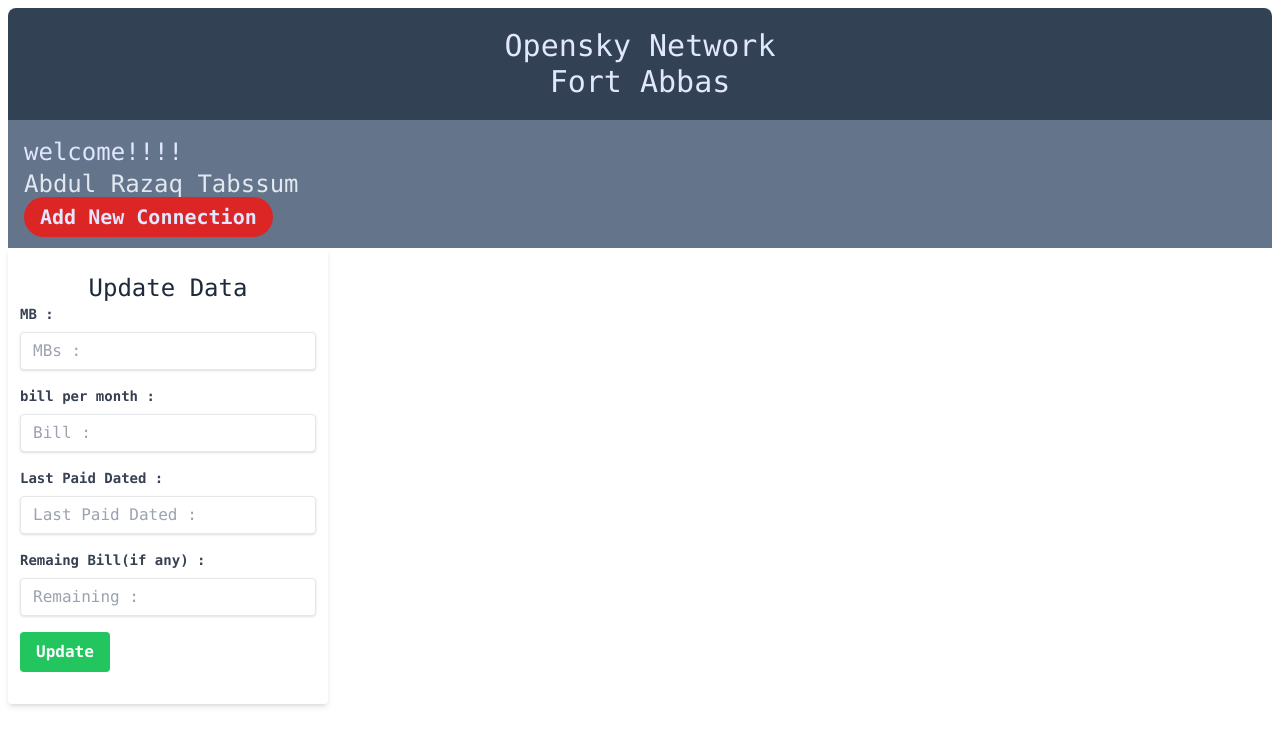
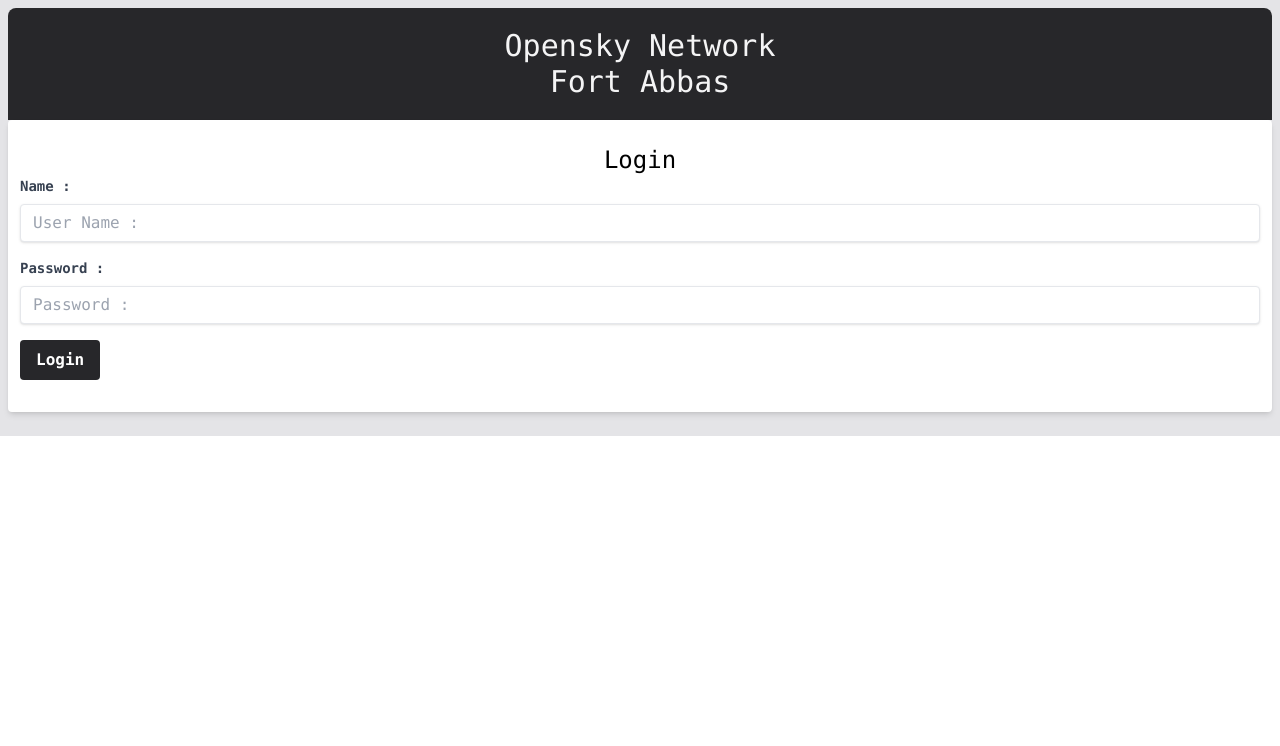
Before and after one commit to zohaibwebdev/opensky, a React (Create React App) app: page /update/1 in a window 1280 px wide. Shown: the top 746 px of the page. Built offline with nearby package versions, Linux system fonts and the light colour scheme.

Commit message:
login detail

```diff
--- a/src/Add.jsx
+++ b/src/Add.jsx
@@ -25,7 +25,7 @@ const Add = () => {
   }
   return (
     <>
-      <div className="w-full max-w-xs bg-white shadow-md rounded px-3 pt-6 pb-8 mb-4">
+      <div className="w-full  bg-white shadow-md rounded px-3 pt-6 pb-8 mb-4">
         <h1 className="text-slate-800 text-2xl text-center">
           Add New Connection
         </h1>
--- a/src/App.js
+++ b/src/App.js
@@ -6,11 +6,31 @@ import Update from "./Update";
 import { Routes, Route } from "react-router-dom";
 import Detail from "./Detail";
 import Delete from "./Delete";
+import Welcom from "./Welcom";
+import Login from "./Login";
+import { useState } from "react";
 
 const App = () => {
+  const [login, setLogin] = useState(false);
   return (
-    <div className="p-2 font-mono">
+    <div className="p-2 font-mono bg-zinc-200">
       <Header />
+
+      {login ? (
+        <Routes>
+          <Route path="/" element={<Content setLogin={setLogin} />} />
+          <Route path="/add" element={<Add />} />
+          <Route path="/update" element={<Update />} />
+          <Route path="/detail/:did" element={<Detail />} />
+          <Route path="/delete/:did" element={<Delete />} />
+          <Route path="/update/:did" element={<Update />} />
+        </Routes>
+      ) : (
+        <Login setLogin={setLogin} />
+      )}
+
+      {/* { if(login){
+        <Welcom />
         <Routes>
           <Route path="/" element={<Content />} />
           <Route path="/add" element={<Add />} />
@@ -19,6 +39,9 @@ const App = () => {
           <Route path="/delete/:did" element={<Delete />} />
           <Route path="/update/:did" element={<Update />} />
         </Routes>
+      }else{
+        <Login />
+      }} */}
     </div>
   );
 };
--- a/src/Content.jsx
+++ b/src/Content.jsx
@@ -1,21 +1,43 @@
 import React, { useEffect, useState } from "react";
 import { NavLink } from "react-router-dom";
 import supabase from "./supabase";
+import Welcom from "./Welcom";
 
-const Content = () => {
+const Content = ({ setLogin }) => {
   const [visible, setVisible] = useState(false);
   const [cons, setCons] = useState([]);
   useEffect(function () {
     async function getCon() {
-      const { data, error } = await supabase.from("connections").select("*");
+      const { data, error } = await supabase
+        .from("connections")
+        .select("*")
+        .order("username", { ascending: true });
       setCons(data);
     }
     getCon();
   }, []);
   return (
     <>
-      <div className="bg-slate-800 rounded-lg mt-2 p-3 font-mono">
-        <p className="text-lg text-white pb-1 mb-1 border-solid border-b-2 border-slate-900">
+      <div className="bg-zinc-700 text-zinc-50 p-4 text-2xl text-center flex flex-col items-center">
+        welcome!!!!
+        <p className="text-neutral-200 mb-3">Abdul Razaq Tabssum</p>
+        <div className="flex flex-col gap-2 max-w-md">
+          <NavLink
+            to={"/add"}
+            className="bg-green-600 px-4 py-2 rounded-full text-xl font-bold"
+          >
+            Add New Connection
+          </NavLink>
+          <button
+            className="bg-red-600 px-4 py-2 rounded-full text-xl font-bold"
+            onClick={() => setLogin(false)}
+          >
+            Logout
+          </button>
+        </div>
+      </div>
+      <div className="bg-zinc-700 rounded-lg mt-2 p-3 font-mono">
+        <p className="text-xl text-white pb-1 mb-1 border-solid border-b-2 border-slate-900">
           Alhumdullilah we have {cons.length} connections
         </p>
 
@@ -23,12 +45,10 @@ const Content = () => {
           <NavLink
             key={con.id}
             to={`/detail/${con.id}`}
-            className="bg-slate-700 rounded-xl text-indigo-100 flex justify-between align-middle p-2 text-lg mb-2"
+            className="bg-zinc-100 rounded-xl text-xl  text-zinc-900 flex justify-between align-middle p-4 text-lg mb-2"
             onClick={() => setVisible(!visible)}
           >
-            <h6 key={con.id} className="text-lg font-mono">
-              {con.username}
-            </h6>
+            <h6 key={con.id}>{con.username}</h6>
             <h6>{con.mb}mb</h6>
           </NavLink>
         ))}
--- a/src/Detail.jsx
+++ b/src/Detail.jsx
@@ -20,7 +20,7 @@ const Detail = () => {
   useEffect(() => {});
   return (
     <>
-      <div className="bg-slate-700 text-indigo-100 text-xl mt-1 rounded-lg p-2">
+      <div className="bg-zinc-50 text-zinc-900 text-xl mt-1 rounded-lg p-2">
         <h1>connection : {conId.mb}MB</h1>
         <h1>bill per month : RS. {conId.bill}</h1>
         <h1>Last paid : {conId.date}</h1>
--- a/src/Header.jsx
+++ b/src/Header.jsx
@@ -4,20 +4,10 @@ import { NavLink } from "react-router-dom";
 const Header = () => {
   return (
     <>
-      <header className="bg-slate-700 text-indigo-100 text-center py-5 rounded-t-lg text-3xl capitalize">
+      <header className="bg-zinc-800 text-zinc-100 text-center py-5 rounded-t-lg text-3xl capitalize">
         <NavLink to={"/"}>opensky Network</NavLink>
         <h3>fort abbas</h3>
       </header>
-      <div className="bg-slate-500 text-indigo-100 p-4 text-2xl">
-        welcome!!!!
-        <p className="text-slate-200">Abdul Razaq Tabssum</p>
-        <NavLink
-          to={"/add"}
-          className="bg-red-600 px-4 py-2 rounded-full mt-2 text-xl font-bold"
-        >
-          Add New Connection
-        </NavLink>
-      </div>
     </>
   );
 };
--- /dev/null
+++ b/src/Login.jsx
@@ -0,0 +1,70 @@
+import React, { useState } from "react";
+import supabase from "./supabase";
+
+const Login = ({ setLogin }) => {
+  const [ruser, setRuser] = useState([]);
+
+  const [name, setName] = useState("");
+  const [pass, setPass] = useState("");
+
+  async function loginHandler(e) {
+    e.preventDefault();
+    let { data: users, error } = await supabase.from("users").select("*");
+    if (name == users[0].name && pass == users[0].pass) {
+      setLogin(true);
+    } else {
+      alert("something wrong");
+    }
+    setName("");
+    setPass("");
+  }
+  return (
+    <div className="w-full  bg-white shadow-md rounded px-3 pt-6 pb-8 mb-4">
+      <h1 className="text-2xl text-center">Login</h1>
+      <div>
+        <form onSubmit={loginHandler}>
+          <div className="mb-4">
+            <label
+              className="block text-gray-700 text-sm font-bold mb-2"
+              htmlFor="name"
+            >
+              Name :
+            </label>
+            <input
+              className="shadow appearance-none border rounded w-full py-2 px-3 text-gray-700 leading-tight focus:outline-none focus:shadow-outline"
+              id="name"
+              type="text"
+              value={name}
+              onChange={(e) => setName(e.target.value)}
+              placeholder="User Name : "
+            />
+          </div>
+          <div className="mb-4">
+            <label
+              className="block text-gray-700 text-sm font-bold mb-2"
+              htmlFor="mb"
+            >
+              Password :
+            </label>
+            <input
+              className="shadow appearance-none border rounded w-full py-2 px-3 text-gray-700 leading-tight focus:outline-none focus:shadow-outline"
+              id="mb"
+              type="text"
+              value={pass}
+              onChange={(e) => setPass(e.target.value)}
+              placeholder="Password : "
+            />
+          </div>
+          <button
+            type="submit"
+            className="bg-zinc-800 hover:bg-zinc-100  text-white font-semibold hover:text-zinc-800 py-2 px-4  rounded"
+          >
+            Login
+          </button>
+        </form>
+      </div>
+    </div>
+  );
+};
+
+export default Login;
--- a/src/Update.jsx
+++ b/src/Update.jsx
@@ -21,7 +21,7 @@ const Update = () => {
   }
   return (
     <>
-      <div className="w-full max-w-xs bg-white shadow-md rounded px-3 pt-6 pb-8 mb-4">
+      <div className="w-full  bg-white shadow-md rounded px-3 pt-6 pb-8 mb-4">
         <h1 className="text-slate-800 text-2xl text-center">Update Data</h1>
         <form action="" className="" onSubmit={updateHandler}>
           <div className="mb-4">
--- /dev/null
+++ b/src/Welcom.jsx
@@ -0,0 +1,19 @@
+import React from "react";
+import { NavLink } from "react-router-dom";
+
+const Welcom = () => {
+  return (
+    <div className="bg-zinc-700 text-zinc-50 p-4 text-2xl text-center">
+      welcome!!!!
+      <p className="text-neutral-200 mb-3">Abdul Razaq Tabssum</p>
+      <NavLink
+        to={"/add"}
+        className="bg-red-600 px-4 py-2 rounded-full text-xl font-bold"
+      >
+        Add New Connection
+      </NavLink>
+    </div>
+  );
+};
+
+export default Welcom;
```
Lines whose indentation alone changed are shown as unchanged.
